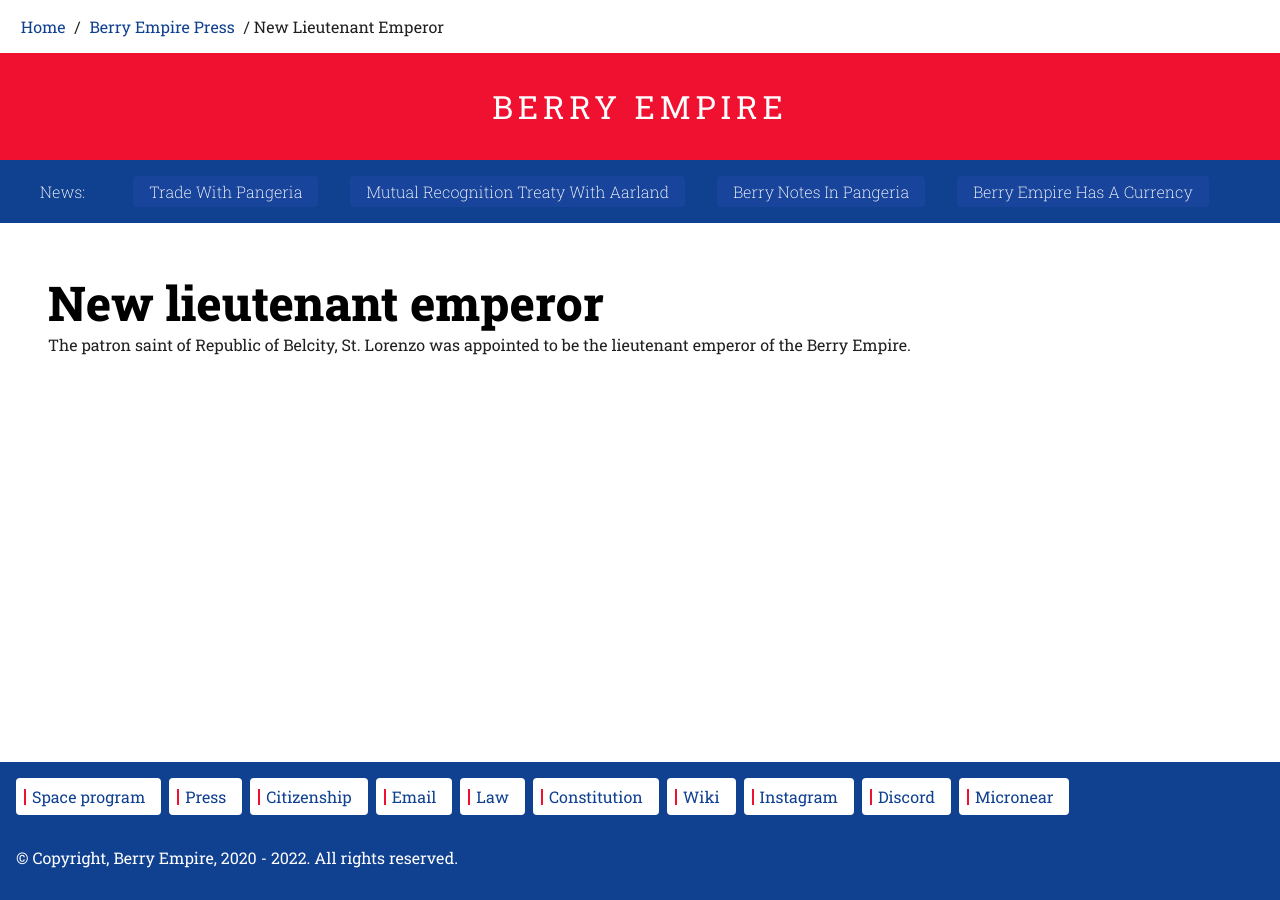
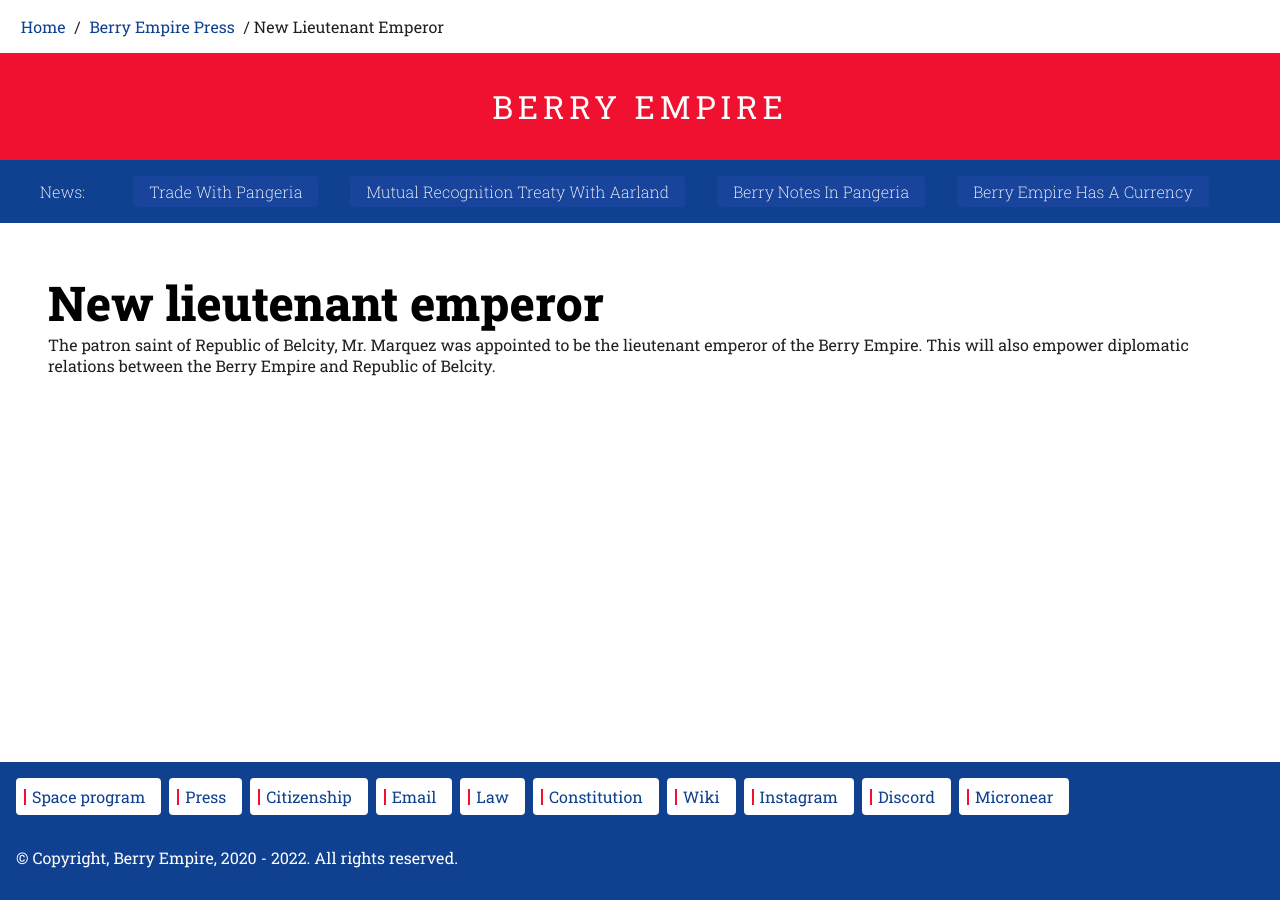
Before and after one commit to berryempire/berryempire.github.io, a Jekyll site: the page built from _posts/2021-12-24-new-lieutenant-emperor.md, in a window 1280 px wide. Built offline with Jekyll 4.4.1, drawn with Linux system fonts in a browser that asks for light colours; our own code applies the rules of GitHub Pages for plain Markdown files.

Commit message:
Update 2021-12-24-new-lieutenant-emperor.md

```diff
--- a/_posts/2021-12-24-new-lieutenant-emperor.md
+++ b/_posts/2021-12-24-new-lieutenant-emperor.md
@@ -1,2 +1,3 @@
 # New lieutenant emperor
-The patron saint of Republic of Belcity, St. Lorenzo was appointed to be the lieutenant emperor of the Berry Empire.
+The patron saint of Republic of Belcity, Mr. Marquez was appointed to be the lieutenant emperor of the Berry Empire.
+This will also empower diplomatic relations between the Berry Empire and Republic of Belcity.
```
